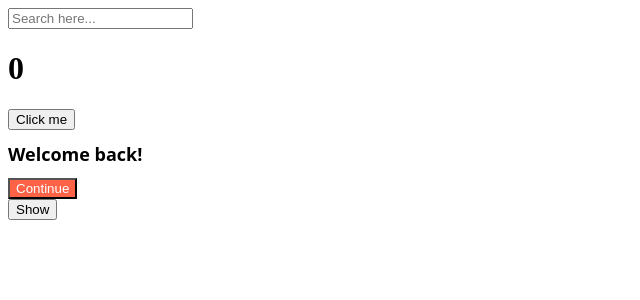
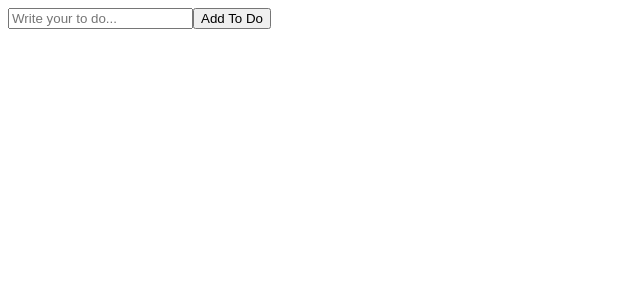
Before and after one commit to SongJunHyuk/React-JS-Web-MovieService, a React (Create React App) app in the folder web-movieservice/: page / in a window 1280 px wide. Shown: the top 300 px of the page, without its empty margins (0-640 px from the left). Built offline with nearby package versions, Linux system fonts and the light colour scheme.

Commit message:
Practice Movie App

```diff
--- a/web-movieservice/src/App.js
+++ b/web-movieservice/src/App.js
@@ -1,35 +1,59 @@
-import Button from "./Button";
-import styles from "./App.module.css";
-import { useState, useEffect } from "react";
+import { useState } from "react";
 
-function App() {
-  const [counter, setValue] = useState(0);
-  const [keyword, setKeyword] = useState("");
-  const onClick = () => setValue((prev ) => prev + 1);
-  const onChange = (event) => setKeyword(event.target.value);
-
-  useEffect(() => {
-    console.log("I run only once.");
-  }, []);
-  useEffect(() => {
-      console.log("I run when 'keyword' changes.", keyword);
-  }, [keyword]);
-  useEffect(() => {
-    console.log("I run when 'counter' changes.");
-  }, [counter]);
+const App = () => {
+  const [toDo, setToDo] = useState("");
+  const onChange = (event) => setToDo(event.target.value);
+  const onSubmit = (event) => {
+    event.preventDefault();
+    if(toDo === "") {
+      return;
+    }
+    setToDo("");
+  }
   return (
     <div>
-      <div>
-        <input value={keyword} onChange={onChange} type="text" placeholder="Search here..."/>
-        <h1>{counter}</h1>
-        <button onClick={onClick}>Click me</button>
-      </div>
-      <div>
-        <h1 className={styles.title}>Welcome back!</h1>
-        <Button text="Continue"/>
-      </div>
+      <form onSubmit={onSubmit}>
+        <input onChange={onChange} value={toDo} type="text" placeholder="Write your to do..."/>
+        <button>Add To Do</button>
+      </form>
     </div>
-  );
+  )
 }
 
+
+
 export default App;
+
+// import Button from "./Button";
+// import styles from "./App.module.css";
+// import { useState, useEffect } from "react";
+
+// function App() {
+//   const [counter, setValue] = useState(0);
+//   const [keyword, setKeyword] = useState("");
+//   const onClick = () => setValue((prev ) => prev + 1);
+//   const onChange = (event) => setKeyword(event.target.value);
+
+//   useEffect(() => {
+//     console.log("I run only once.");
+//   }, []);
+//   useEffect(() => {
+//       console.log("I run when 'keyword' changes.", keyword);
+//   }, [keyword]);
+//   useEffect(() => {
+//     console.log("I run when 'counter' changes.");
+//   }, [counter]);
+//   return (
+//     <div>
+//       <div>
+//         <input value={keyword} onChange={onChange} type="text" placeholder="Search here..."/>
+//         <h1>{counter}</h1>
+//         <button onClick={onClick}>Click me</button>
+//       </div>
+//       <div>
+//         <h1 className={styles.title}>Welcome back!</h1>
+//         <Button text="Continue"/>
+//       </div>
+//     </div>
+//   );
+// }
--- a/web-movieservice/src/index.js
+++ b/web-movieservice/src/index.js
@@ -1,12 +1,10 @@
 import React from 'react';
 import ReactDOM from 'react-dom/client';
 import App from './App';
-import Cleanup from './Cleanup';
 
 const root = ReactDOM.createRoot(document.getElementById('root'));
 root.render(
   <React.StrictMode>
     <App />
-    <Cleanup />
   </React.StrictMode>
 );
```
